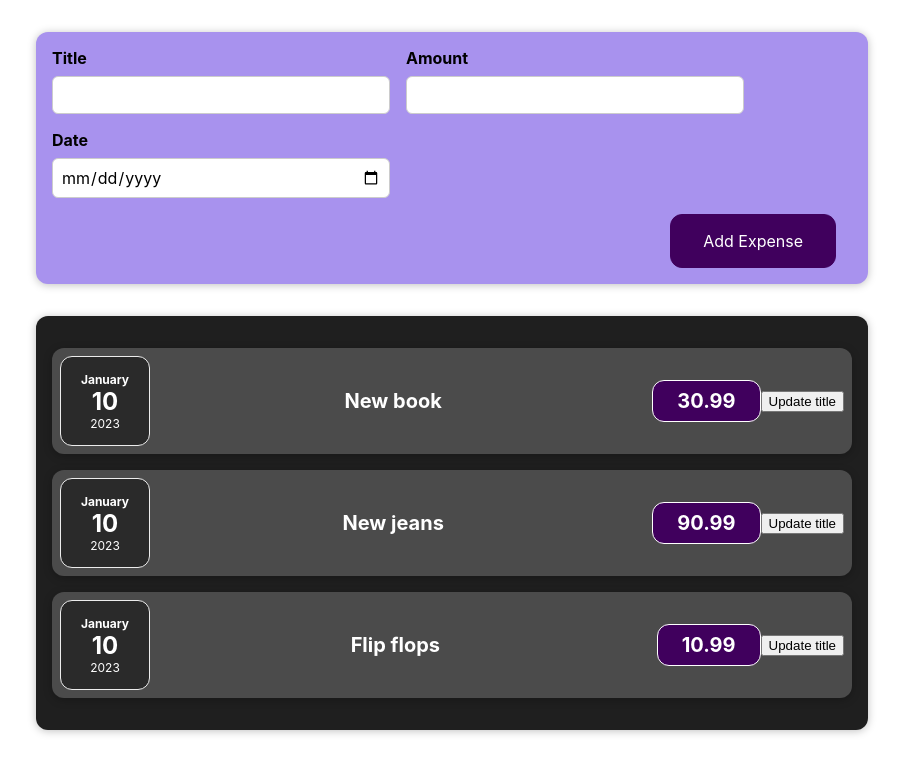
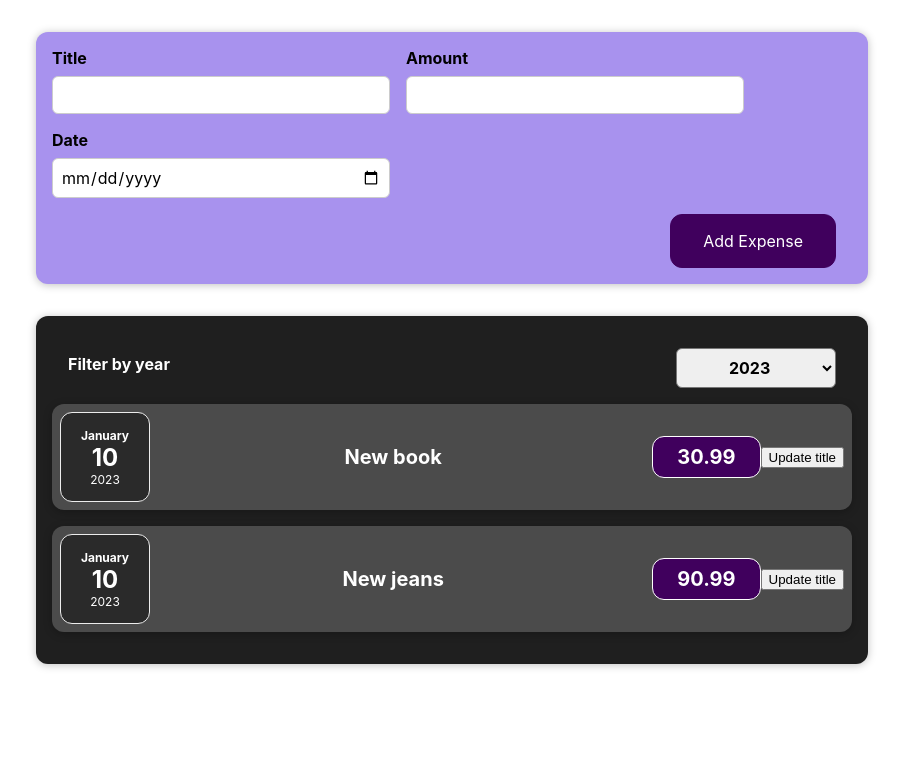
Before and after one commit to Paltser/react_project, a React (Create React App) app: page / in a window 1280 px wide. Shown: the top 774 px of the page, without its empty margins (188-1091 px from the left). Built offline with nearby package versions, Linux system fonts and the light colour scheme.

Commit message:
Ülesanne 3 tehtud

```diff
--- a/src/App.js
+++ b/src/App.js
@@ -12,11 +12,6 @@
             date: new Date(2023, 0, 10),
             title: 'New jeans',
             price: 90.99,
-        },
-        {
-            date: new Date(2023, 0, 10),
-            title: 'Flip flops',
-            price: 10.99,
         }
     ]
 
--- a/src/components/Expenses/Expenses.js
+++ b/src/components/Expenses/Expenses.js
@@ -1,13 +1,21 @@
 import './Expenses.css';
 import Card from '../UI/Card';
 import ExpenseItem from './ExpenseItem';
+import ExpensesFilter from './ExpensesFilter';
 
 function Expenses(props) {
+
+    props.expenses.map(expense => console.log(expense.date));
+
+
+    const ExpenseFilterHandler = (selectedYear) => {
+        console.log(selectedYear)
+    }
     return (
         <Card className={'expenses'}>
-            <ExpenseItem expenseData={props.expenses[0]} />
-            <ExpenseItem expenseData={props.expenses[1]} />
-            <ExpenseItem expenseData={props.expenses[2]} />
+            <ExpensesFilter onExpenseFilter={ExpenseFilterHandler}/>
+            <ExpenseItem expenseData={props.expenses[0]}/>
+            <ExpenseItem expenseData={props.expenses[1]}/>
         </Card>
     );
 }
--- /dev/null
+++ b/src/components/Expenses/ExpensesFilter.css
@@ -0,0 +1,24 @@
+.expenses-filter {
+    color: white;
+    padding: 0 1rem;
+}
+
+.expenses-filter__control {
+    display: flex;
+    width: 100%;
+    align-items: center;
+    justify-content: space-between;
+    margin: 1rem 0;
+}
+
+.expenses-filter label {
+    font-weight: bold;
+    margin-bottom: 0.5rem;
+}
+
+.expenses-filter select {
+    font: inherit;
+    padding: 0.5rem 3rem;
+    font-weight: bold;
+    border-radius: 6px;
+}
--- /dev/null
+++ b/src/components/Expenses/ExpensesFilter.js
@@ -0,0 +1,24 @@
+import React from 'react';
+
+import './ExpensesFilter.css';
+
+const ExpensesFilter = () => {
+    const filterChangeHandler = (event) => {
+        console.log(event.target.value)
+    }
+
+    return (
+        <div className='expenses-filter'>
+            <div className='expenses-filter__control'>
+                <label>Filter by year</label>
+                <select onChange={filterChangeHandler}>
+                    <option value='2023'>2023</option>
+                    <option value='2024'>2024</option>
+                    <option value='2025'>2025</option>
+                </select>
+            </div>
+        </div>
+    );
+};
+
+export default ExpensesFilter;
```
